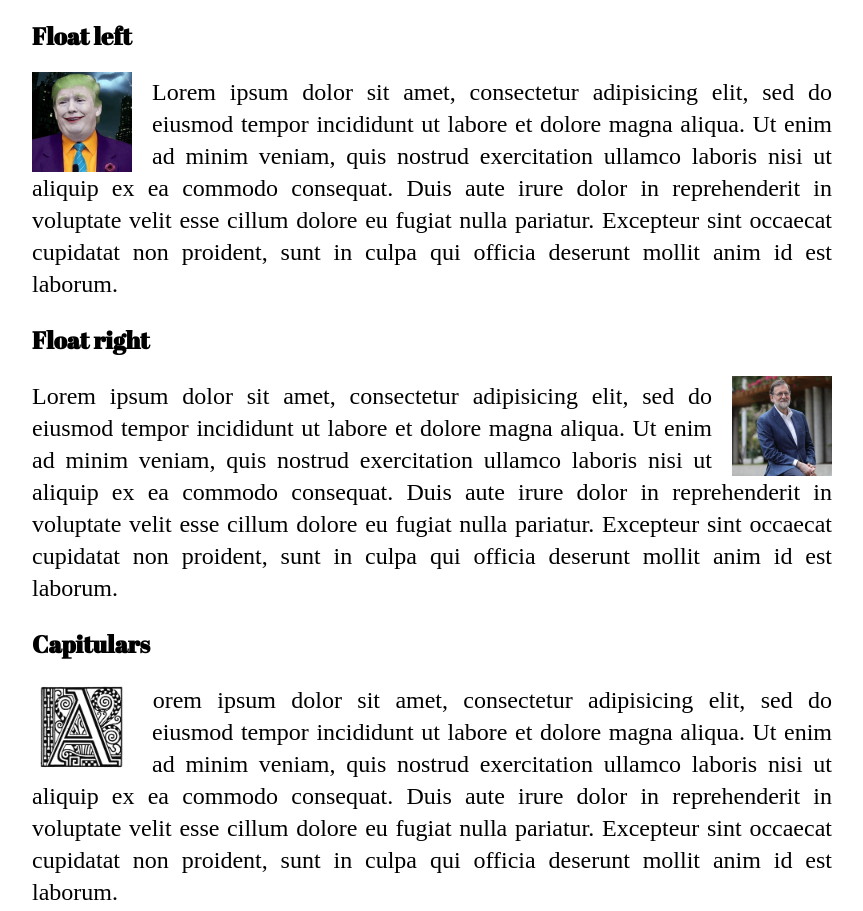
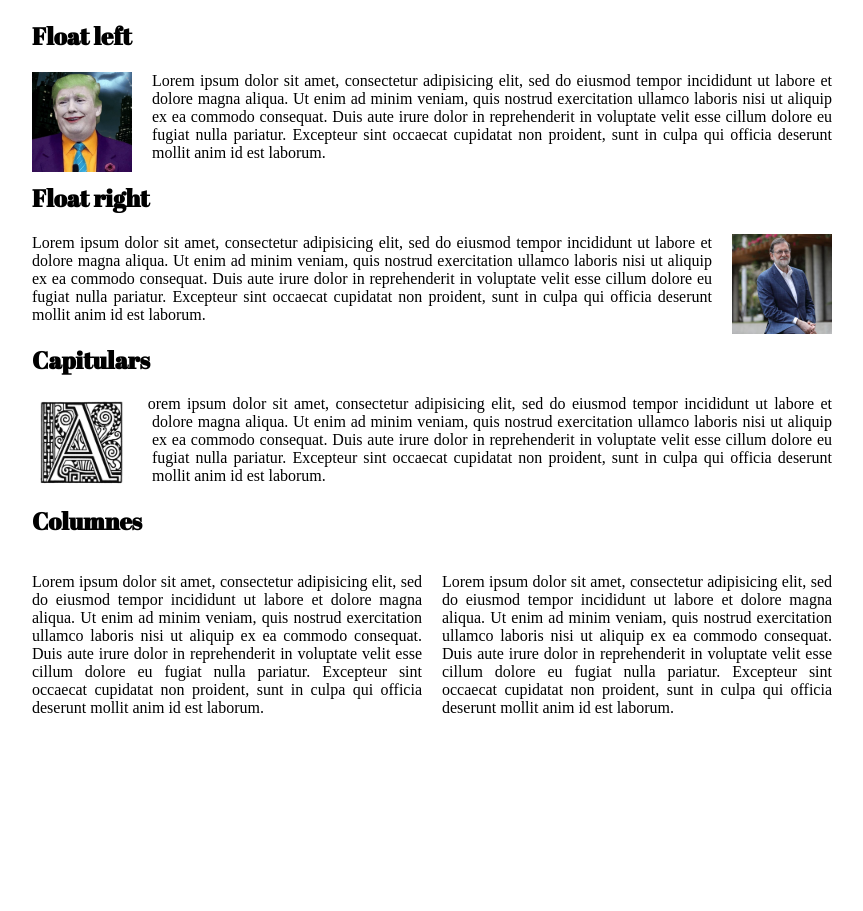
Before and after one commit to agarciau2019crn/AGS2, a plain HTML site: page s2m8uf103_Garcia/index.html in a window 1280 px wide. Shown: the top 911 px of the page, without its empty margins (208-1071 px from the left). After the commit the page ends 800 px from the top, so only its background shows below. Drawn offline with Linux system fonts and the light colour scheme.

Commit message:
Add files via upload

```diff
--- a/s2m8uf103_Garcia/estils.css
+++ b/s2m8uf103_Garcia/estils.css
@@ -1,6 +1,12 @@
+/*
+0.5em=8px
+1em=16px (Titulars)
+1.5em=24px (Paràgrafs)
+2em=32px (Interliniat)
+*/
+
 p {
-  font-size: 24px;
-  line-height: 32px;
+  font-size: 1em;
   text-align: justify;
 }
 
@@ -50,4 +56,5 @@ div {
 
 h2 {
   font-family: 'Abril Fatface', Helvetica, Arial, Sans-serif;
+  font-size: 1.5em;
 }
--- a/s2m8uf103_Garcia/index.html
+++ b/s2m8uf103_Garcia/index.html
@@ -2,6 +2,7 @@
 <html lang="en" dir="ltr">
   <head>
     <meta charset="utf-8">
+    <meta name="viewport" content="width-devide-width, user-scalable=no, initial-scale=1">
     <title>Float</title>
     <meta author="Aleix García">
     <link href="https://fonts.googleapis.com/css?family=Abril+Fatface&display=swap" rel="stylesheet">
```
